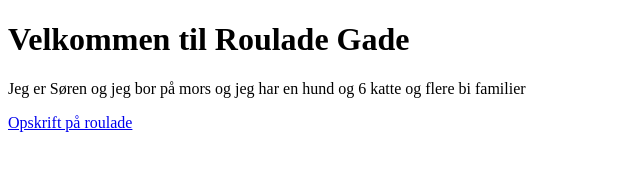
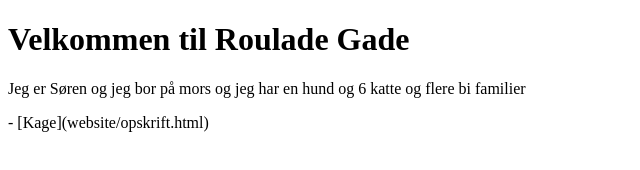
Before and after one commit to SigurdFraRG/SigurdFraRG.github.io, a plain HTML site: page website/index.html in a window 1280 px wide. Shown: the whole page, without its empty margins (0-640 px from the left). Drawn offline with Linux system fonts and the light colour scheme.

Commit message:
done hopefuly

```diff
--- a/website/index.html
+++ b/website/index.html
@@ -9,6 +9,6 @@
 <body>
     <p>Jeg er Søren og jeg bor på mors og jeg har en hund og 6 katte og flere bi familier</p>
 
-    <a href="file:///C:/Users/soren/OneDrive/Skrivebord/Skole/Programering/Hjemmeside/opskrift.html">Opskrift på roulade</a>
+    - [Kage](website/opskrift.html)
 </body>
 </html>
```
Also changed, not shown: website/opskrift.html (+1 -1 lines).
